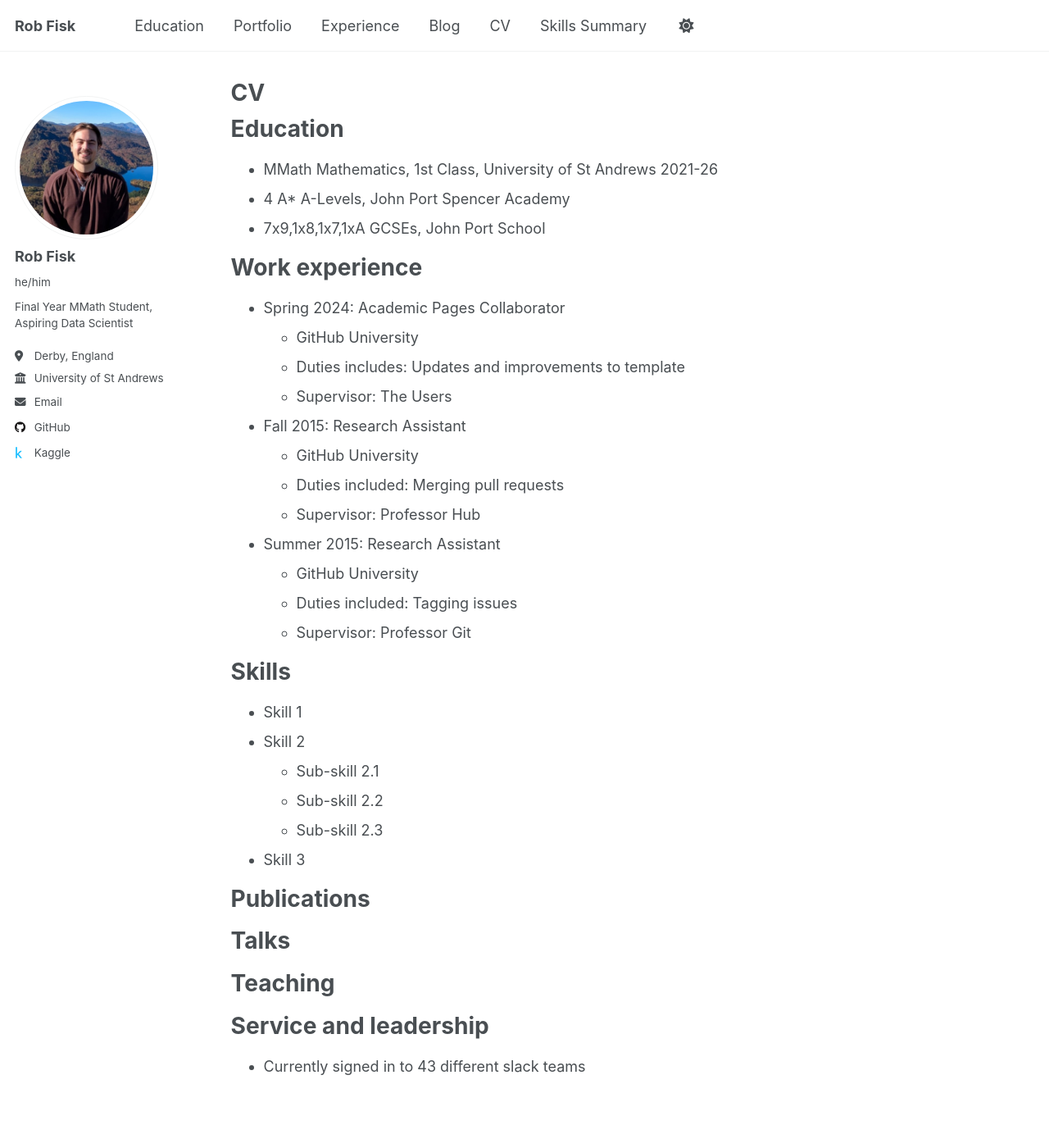
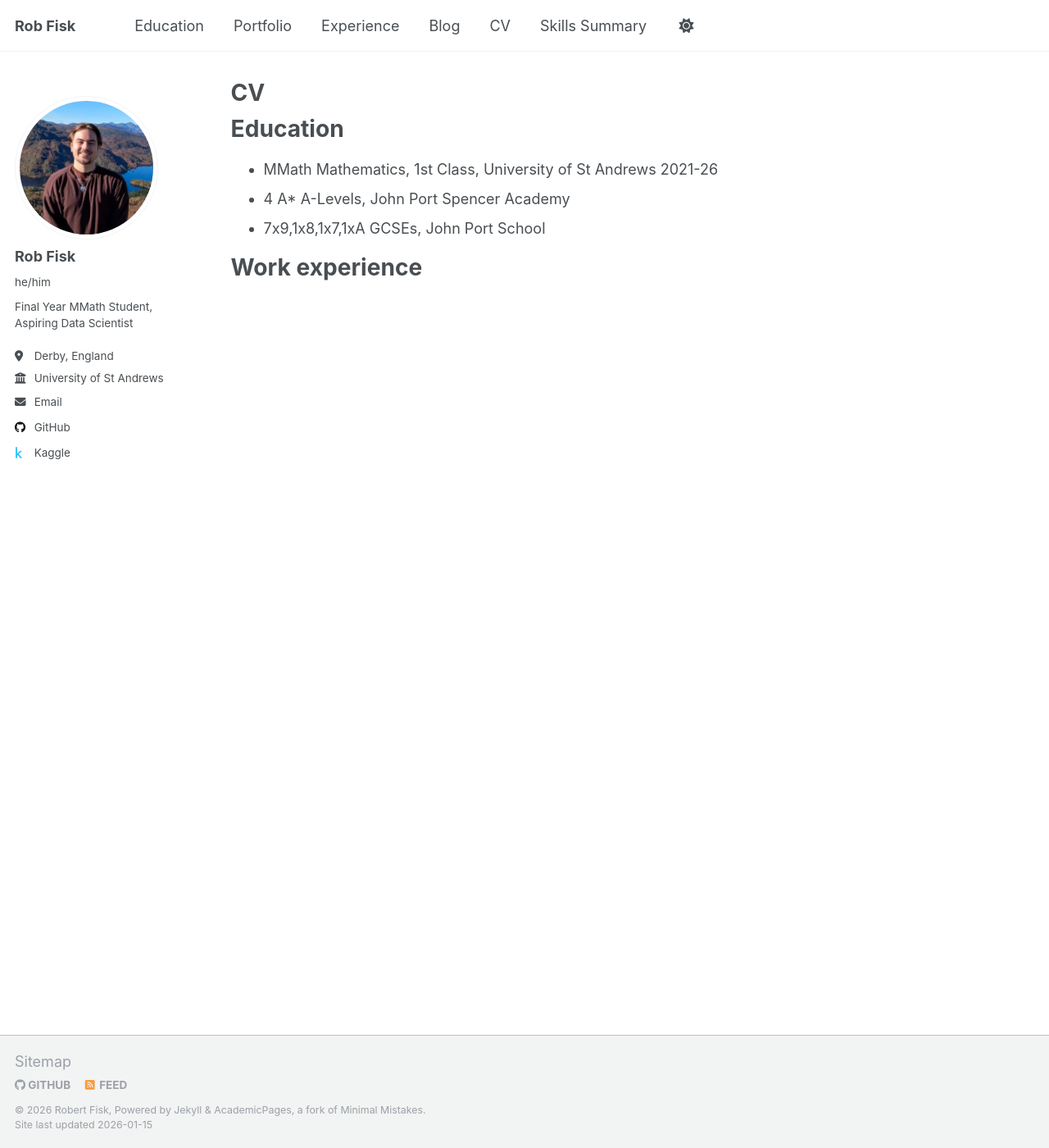
Before and after one commit to RobFisk/robfisk.github.io, a Jekyll site: the page built from _pages/cv.md, in a window 1280 px wide and 1400 px high. Shown: the whole window at 82% size. Built offline with Jekyll 4.4.1, drawn with Linux system fonts in a browser that asks for light colours; a script that is not in the unit is left out.

Commit message:
fixed some issues

```diff
--- a/_pages/cv.md
+++ b/_pages/cv.md
@@ -17,48 +17,3 @@ Education
 
 Work experience
 ======
-* Spring 2024: Academic Pages Collaborator
-  * GitHub University
-  * Duties includes: Updates and improvements to template
-  * Supervisor: The Users
-
-* Fall 2015: Research Assistant
-  * GitHub University
-  * Duties included: Merging pull requests
-  * Supervisor: Professor Hub
-
-* Summer 2015: Research Assistant
-  * GitHub University
-  * Duties included: Tagging issues
-  * Supervisor: Professor Git
-
-Skills
-======
-* Skill 1
-* Skill 2
-  * Sub-skill 2.1
-  * Sub-skill 2.2
-  * Sub-skill 2.3
-* Skill 3
-
-Publications
-======
-  <ul>{% for post in site.publications reversed %}
-    {% include archive-single-cv.html %}
-  {% endfor %}</ul>
-
-Talks
-======
-  <ul>{% for post in site.talks reversed %}
-    {% include archive-single-talk-cv.html  %}
-  {% endfor %}</ul>
-
-Teaching
-======
-  <ul>{% for post in site.teaching reversed %}
-    {% include archive-single-cv.html %}
-  {% endfor %}</ul>
-
-Service and leadership
-======
-* Currently signed in to 43 different slack teams
```
Also changed, not shown: _volunteering/3_candrews.md (+1 -1 lines).
